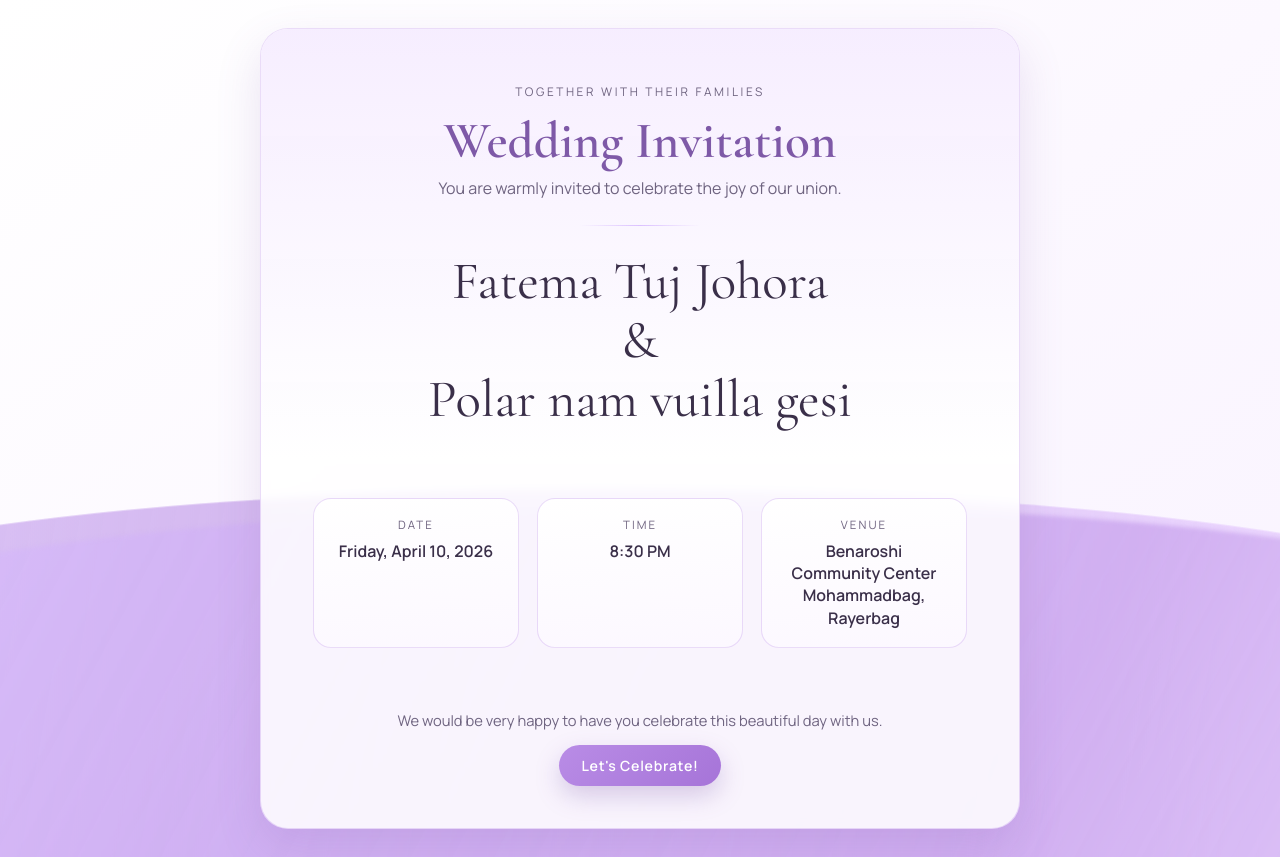
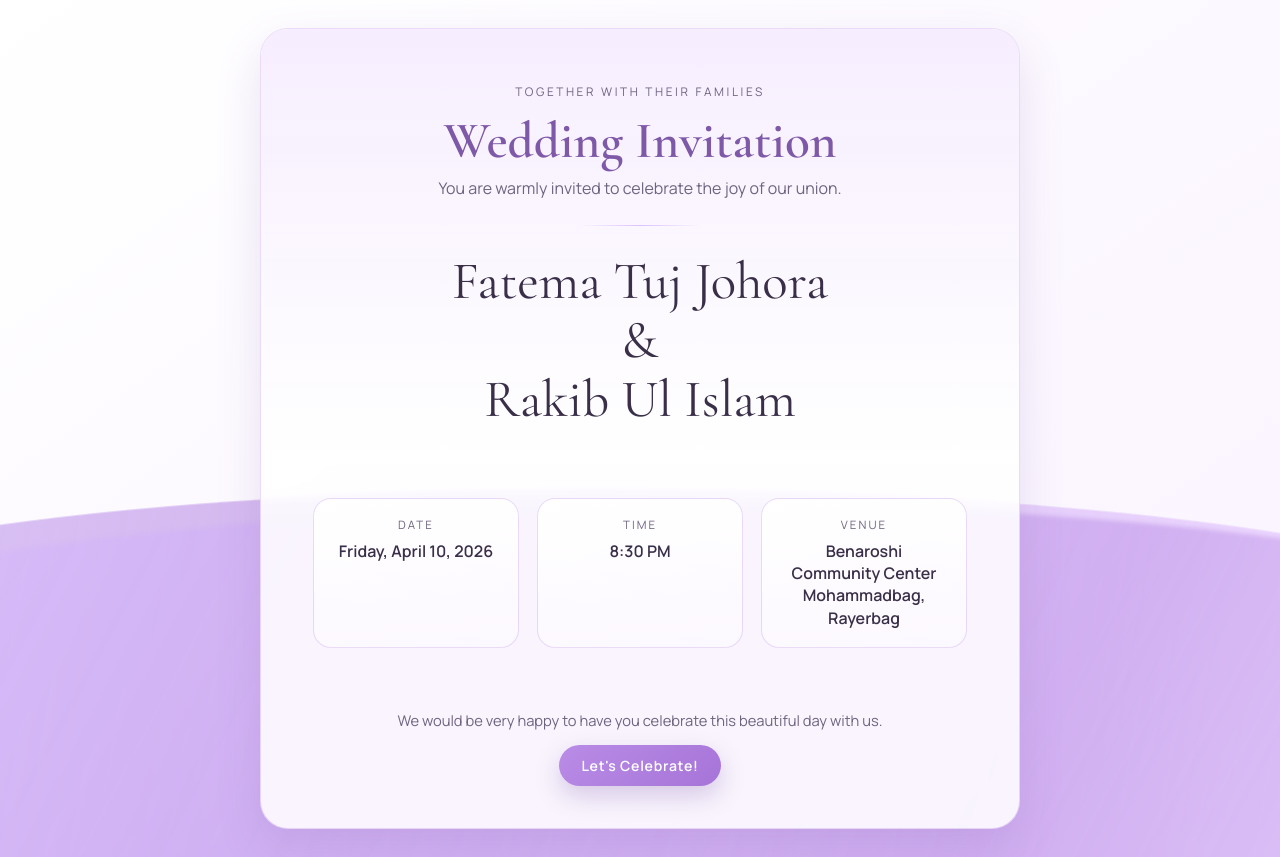
Before and after one commit to MahirTB/wedding_card, a plain HTML site: page index.html in a window 1280 px wide. Drawn offline with nearby package versions, Linux system fonts and the light colour scheme.

Commit message:
updated_name

```diff
--- a/index.html
+++ b/index.html
@@ -301,7 +301,7 @@
       <h1>Wedding Invitation</h1>
       <p class="subtitle">You are warmly invited to celebrate the joy of our union.</p>
       <div class="divider" aria-hidden="true"></div>
-      <p class="names">Fatema Tuj Johora<br />&amp;<br />Polar nam vuilla gesi</p>
+      <p class="names">Fatema Tuj Johora<br />&amp;<br />Rakib Ul Islam</p>
     </section>
 
     <section class="details">
```
